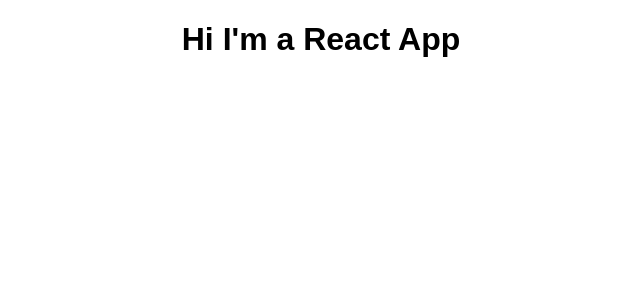
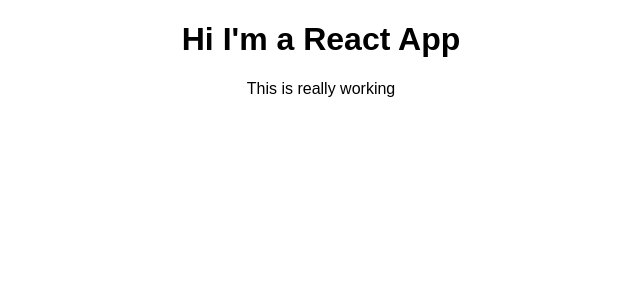
Before and after one commit to MiguelDominguezSanchez/react-complete-guide, a React (Create React App) app: page / in a window 1280 px wide. Shown: the top 300 px of the page, without its empty margins (319-959 px from the left). Built offline with nearby package versions, Linux system fonts and the light colour scheme.

Commit message:
3 – 7. JSX Restrictions

```diff
--- a/src/App.js
+++ b/src/App.js
@@ -6,6 +6,7 @@
 		return (
 			<div className='App'>
 				<h1>Hi I'm a React App</h1>
+				<p>This is really working</p>
 			</div>
 		)
 		// return React.createElement(
```
